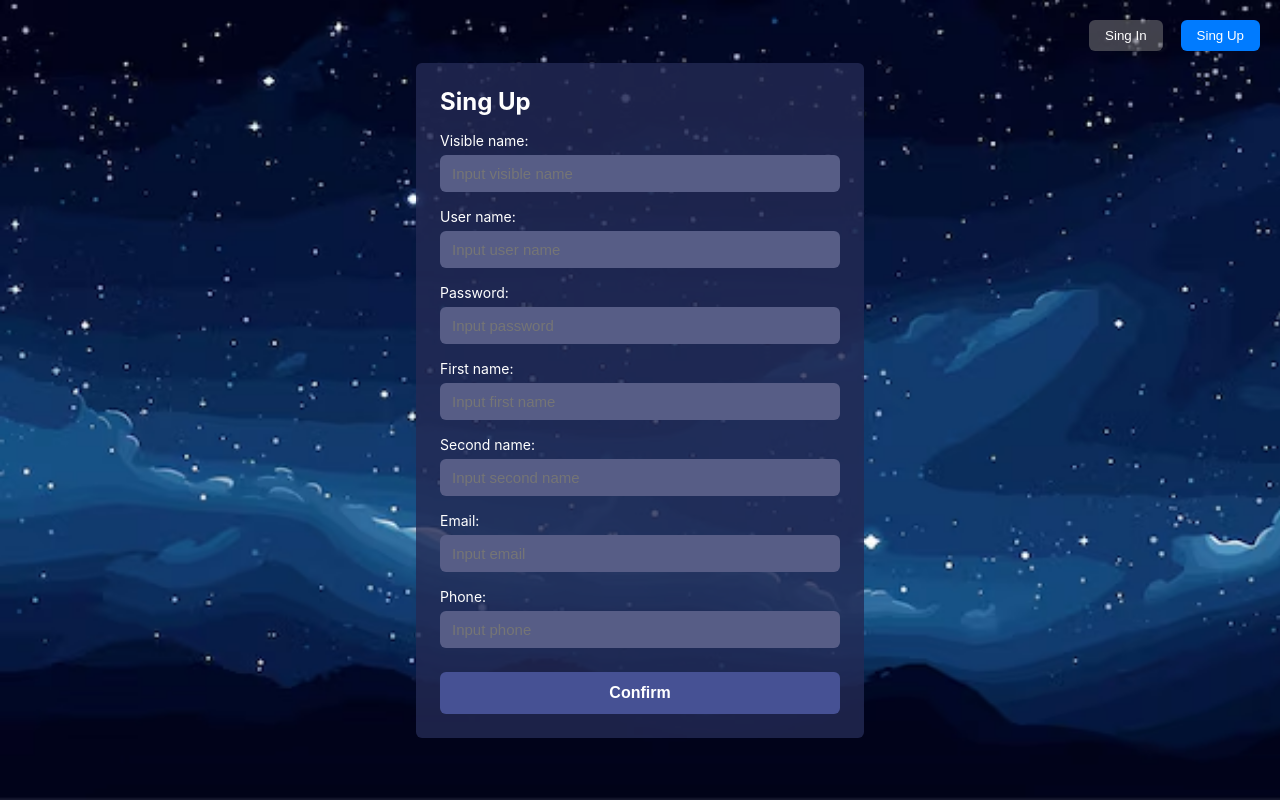
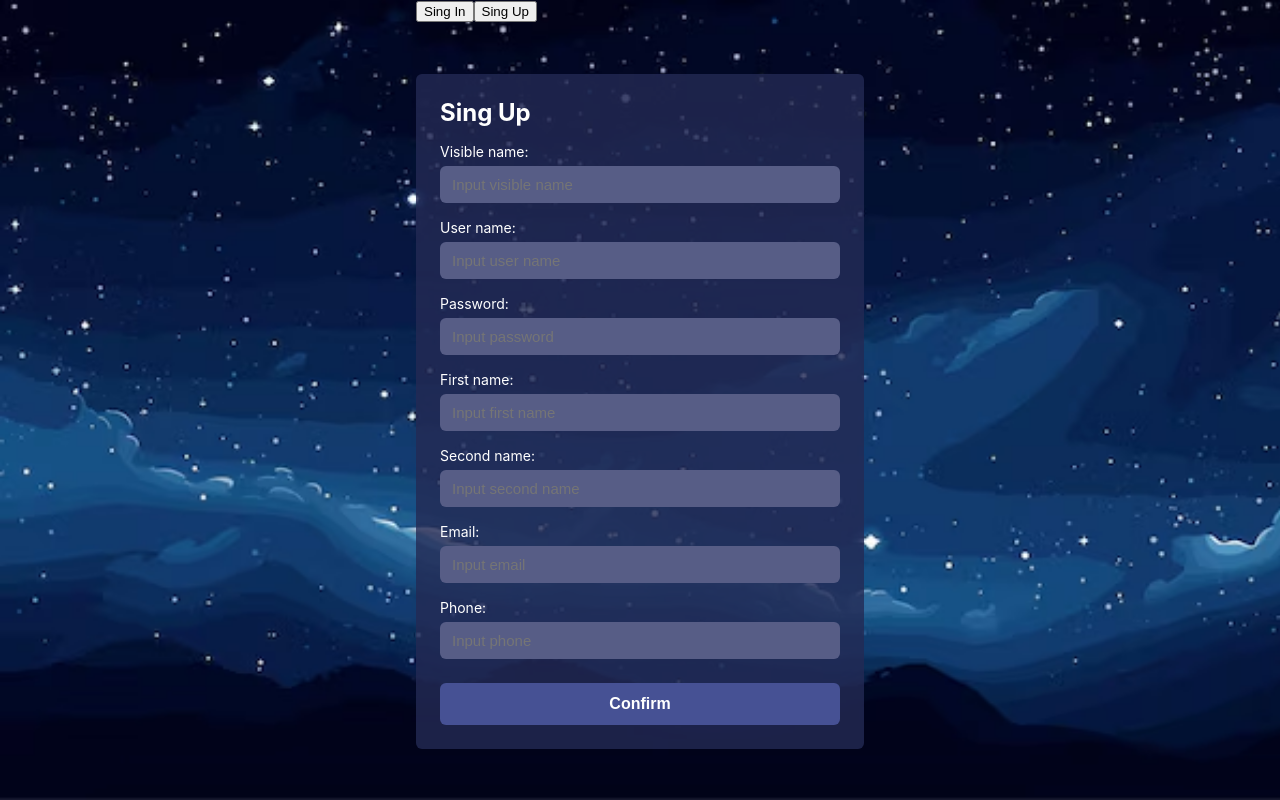
Before and after one commit to auvlas/upcord_frontend, a React (Vite) app: page / in a window 1280 px wide. Both pictures are taken after a click on the button "Sing Up". Built offline with nearby package versions, Linux system fonts and the light colour scheme.

Commit message:
изменения

```diff
--- a/src/App.tsx
+++ b/src/App.tsx
@@ -7,21 +7,31 @@ function App() {
     const [isAuthenticated, setIsAuthenticated] = useState<boolean | null>(null)
 
     useEffect(() => {
-        const token = Cookies.get('jwt_token')
+        const token = Cookies.get("jwt_token")
 
         if (token) {
+            document.body.className = ""
             setIsAuthenticated(true)
         } else {
+            document.body.className = "authorization"
             setIsAuthenticated(false)
         }
-    }, [])
+
+        return () => {
+            document.body.className = ""
+        }
+    }, [isAuthenticated])
 
     if (!isAuthenticated) {
         return (
             <>
-                <Authorization ok = { () => setIsAuthenticated(true) } />
+                <Authorization ok = { () => {
+                    Cookies.set("jwt_token", "fhhcvbaskxd")
+                    setIsAuthenticated(true)
+		}} />
             </>
         )
+
     }
 
     return (
--- a/src/Authorization/Authorization.css
+++ b/src/Authorization/Authorization.css
@@ -1,20 +1,81 @@
-div.sign-buttons button + button {
+div.signin {
     margin-left: 8px;
 }
 
-div.sign-buttons > button {
+body.authorization{
+    background-image: url("./../assets/skiy.avif");
+    width: 100vw;
+    height: 100vh;
+    background-size: cover;
+    display: flex;
+    justify-content: center;
+    align-items: center;
+    min-height: 100vh;
+    font-family: 'Inter', system-ui, sans-serif;
+}
+
+button.sign {
     background-color: #80808080;
     color: white;
     border: none;
     padding: 8px 16px;
     border-radius: 6px;
+    position: fixed;
+    top: 20px;
+    right: 20px;
+    display: flex;
+    gap: 10px;
 }
 
-div.sign-buttons {
-  position: fixed;
-  top: 20px;
-  right: 20px;
-  display: flex;
-  gap: 10px;
-  z-index: 9999;
+button.sign.active {
+    background-color: #007bff;
 }
+
+form.sign {
+    border-radius: 6px;
+    text-align: left;
+    display: grid;
+    grid-template-columns: 1fr;
+    gap: 16px;
+    min-width: 400px;
+    max-width: 90vw;
+    margin: auto;
+    padding: 24px;
+    color: white;
+    background-color: #242A54CC;
+    flex-shrink: 0;
+}
+
+form.sign > h2 {
+    margin: 0px;
+}
+
+form.sign > label {
+    display: flex;
+    flex-direction: column;
+    gap: 6px;
+    font-size: 14px;
+    text-align: left;
+}
+
+form.sign > label > input {
+    padding: 10px 12px;
+    font-size: 15px;
+    border: 0px;
+    border-radius: 6px;
+    background-color: #575D86;
+    color: white;
+    outline: none;
+}
+
+form.sign > button {
+    padding: 12px;
+    font-size: 16px;
+    font-weight: 600;
+    background-color: #465194;
+    color: white;
+    border: none;
+    border-radius: 6px;
+    cursor: pointer;
+    margin-top: 8px;
+}
--- a/src/Authorization/SignIn.css
+++ /dev/null
@@ -1,58 +0,0 @@
-div.sign-buttons.signin > button:first-child {
-    background-color: #007bff;
-}
-
-html {/* говнокод*/
-    background-image: url("./../assets/skiy.avif");
-     width: 100vw;
-     height: 100vh;
-     background-size: cover;
-}
-form.signin-form {
-    border-radius: 6px;
-    text-align: left;
-    display: grid;
-    grid-template-columns: 1fr;
-    gap: 16px;
-    min-width: 400px;
-    max-width: 90vw;
-    margin: auto;
-    padding: 24px;
-    color: white;
-    background-color: #242A54CC;
-    flex-shrink: 0;
-}
-
-form.signin-form > h2 {
-    margin: 0px;
-}
-
-form.signin-form > label {
-    display: flex;
-    flex-direction: column;
-    gap: 6px;
-    font-size: 14px;
-    text-align: left;
-}
-
-form.signin-form > label > input {
-    padding: 10px 12px;
-    font-size: 15px;
-    border: 0px;
-    border-radius: 6px;
-    background-color: #575D86;
-    color: white;
-    outline: none;
-}
-
-form.signin-form > button {
-    padding: 12px;
-    font-size: 16px;
-    font-weight: 600;
-    background-color: #465194;
-    color: white;
-    border: none;
-    border-radius: 6px;
-    cursor: pointer;
-    margin-top: 8px;
-}
--- a/src/Authorization/SignIn.tsx
+++ b/src/Authorization/SignIn.tsx
@@ -1,6 +1,6 @@
 import { useState, FormEvent } from "react"
 
-import "./SignIn.css"
+import "./Authorization.css"
 
 
 function SignIn({ ok }: { ok: () => void }) {
@@ -17,7 +17,7 @@ function SignIn({ ok }: { ok: () => void }) {
 
     return (
         <>
-            <form className="signin-form" onSubmit={handleSubmit}>
+            <form className="sign" onSubmit={handleSubmit}>
                 <h2>Sing In</h2>
 
                 <label>
--- a/src/Authorization/SignUp.css
+++ /dev/null
@@ -1,52 +0,0 @@
-div.sign-buttons.signup > button:last-child {
-    background-color: #007bff;;
-}
-
-form.signup-form {
-    border-radius: 6px;
-    text-align: left;
-    display: grid;
-    grid-template-columns: 1fr;
-    gap: 16px;
-    min-width: 400px;
-    max-width: 90vw;
-    margin: auto;
-    padding: 24px;
-    color: white;
-    background-color: #242A54CC;
-    flex-shrink: 0;
-}
-
-form.signup-form > h2 {
-    margin: 0px;
-}
-
-form.signup-form > label {
-    display: flex;
-    flex-direction: column;
-    gap: 6px;
-    font-size: 14px;
-    text-align: left;
-}
-
-form.signup-form > label > input {
-    padding: 10px 12px;
-    font-size: 15px;
-    border: 0px;
-    border-radius: 6px;
-    background-color: #575D86;
-    color: white;
-    outline: none;
-}
-
-form.signup-form > button {
-    padding: 12px;
-    font-size: 16px;
-    font-weight: 600;
-    background-color: #465194;
-    color: white;
-    border: none;
-    border-radius: 6px;
-    cursor: pointer;
-    margin-top: 8px;
-}
--- a/src/Authorization/SignUp.tsx
+++ b/src/Authorization/SignUp.tsx
@@ -1,6 +1,6 @@
 import { useState, FormEvent } from "react"
 
-import "./SignUp.css"
+import "./Authorization.css"
 
 
 function SignUp({ ok }: { ok: () => void }) {
@@ -24,7 +24,7 @@ function SignUp({ ok }: { ok: () => void }) {
 
     return (
         <>
-            <form className="signup-form" onSubmit={handleSubmit}>
+            <form className="sign" onSubmit={handleSubmit}>
                 <h2>Sing Up</h2>
 
                 <label className="form-label">
--- a/src/main.css
+++ b/src/main.css
@@ -1,13 +1,3 @@
-html {
-    background-color: #420f5f;
-
-  display: flex;
-  justify-content: center;
-  align-items: center;
-  min-height: 100vh;
-  font-family: 'Inter', system-ui, sans-serif;
-}
-
 html, body {
     margin: 0;
     padding: 0;
--- a/src/main.tsx
+++ b/src/main.tsx
@@ -1,9 +1,11 @@
+import Cookies from "js-cookie"
 import { StrictMode } from "react"
 import { createRoot } from "react-dom/client"
 import App from "./App"
 
 import "./main.css"
 
+Cookies.remove("jwt_token")
 
 createRoot(document.getElementById('root')!).render(
     <StrictMode>
```
